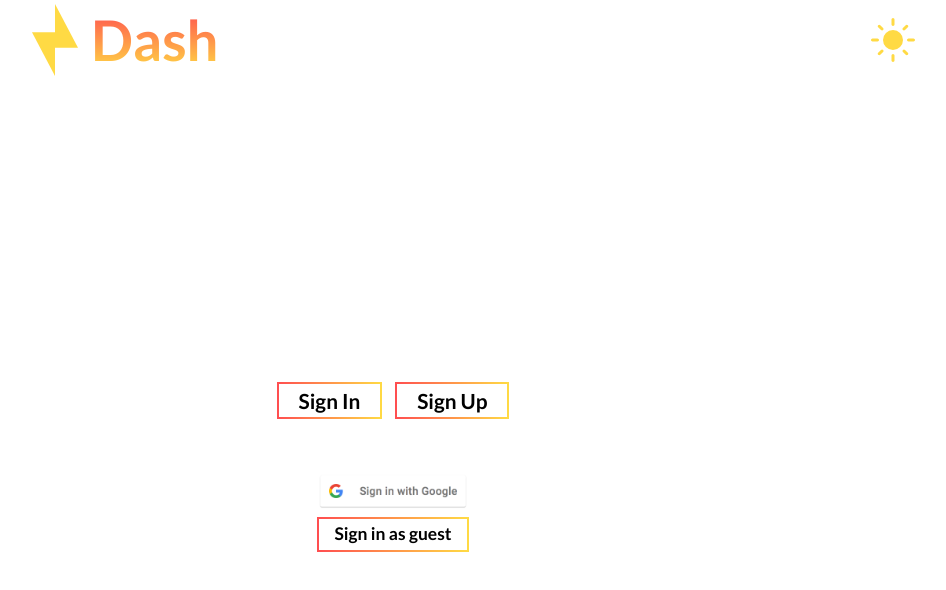
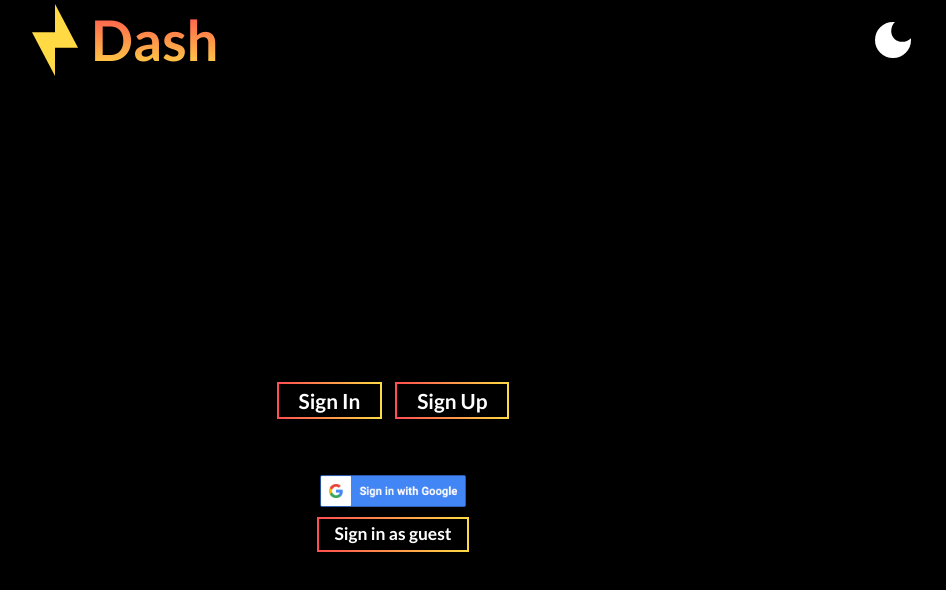
Before and after one commit to Aureatus/Dash, a React (Vite) app: page /landing in a window 1280 px wide. Shown: the top 590 px of the page, without its empty margins (247-1193 px from the left). Built offline with nearby package versions, Linux system fonts and the light colour scheme; no server answers.

Commit message:
Persist theme used in localStorage

```diff
--- a/src/App.tsx
+++ b/src/App.tsx
@@ -19,10 +19,12 @@ import UserContext from './context/UserContext';
 import GlobalStyle from './GlobalStyle';
 import useAuthState from './hooks/useAuthState';
 import { Container } from './StyledComponents';
-import { lightTheme } from './themes';
+import { darkTheme, lightTheme } from './themes';
 
 function App() {
-  const [theme, setTheme] = useState(lightTheme);
+  const [theme, setTheme] = useState(
+    localStorage.getItem('theme') === 'light' ? lightTheme : darkTheme,
+  );
 
   const [user, loading, error] = useAuthState();
 
--- a/src/Components/DashHeader/ThemeToggleButton.tsx
+++ b/src/Components/DashHeader/ThemeToggleButton.tsx
@@ -1,3 +1,4 @@
+import { useEffect } from 'react';
 import { useTheme } from 'styled-components';
 import styled from 'styled-components';
 
@@ -27,6 +28,10 @@ const ThemeToggleButton = ({ setTheme }: { setTheme: Function }) => {
     if (themeName === 'dark') setTheme(lightTheme);
   };
 
+  useEffect(() => {
+    localStorage.setItem('theme', themeName);
+  }, [themeName]);
+
   return (
     <ToggleButton
       onClick={() => {
```
